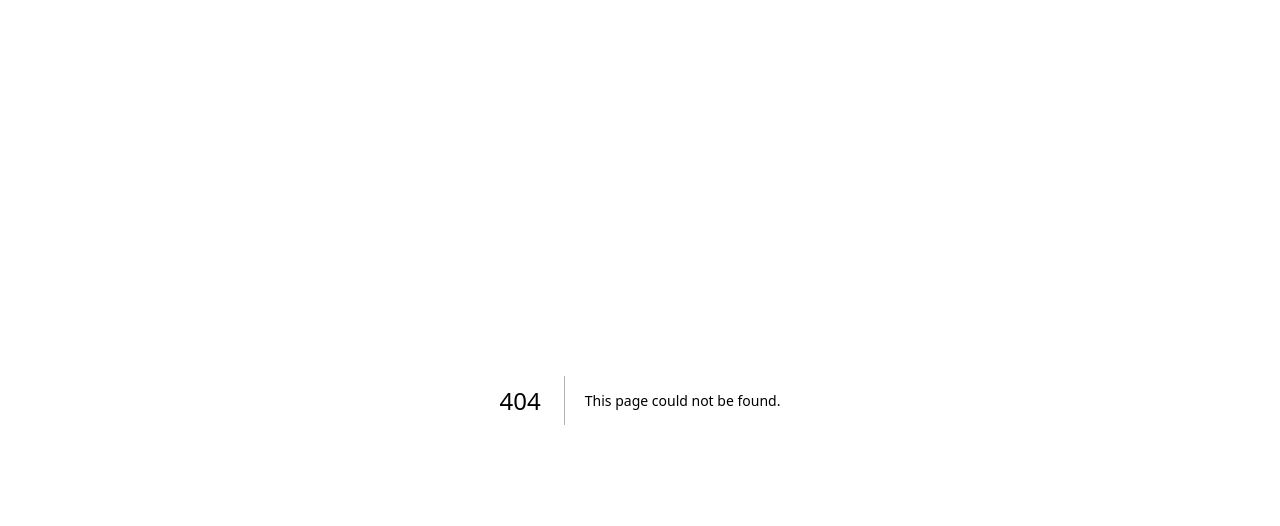
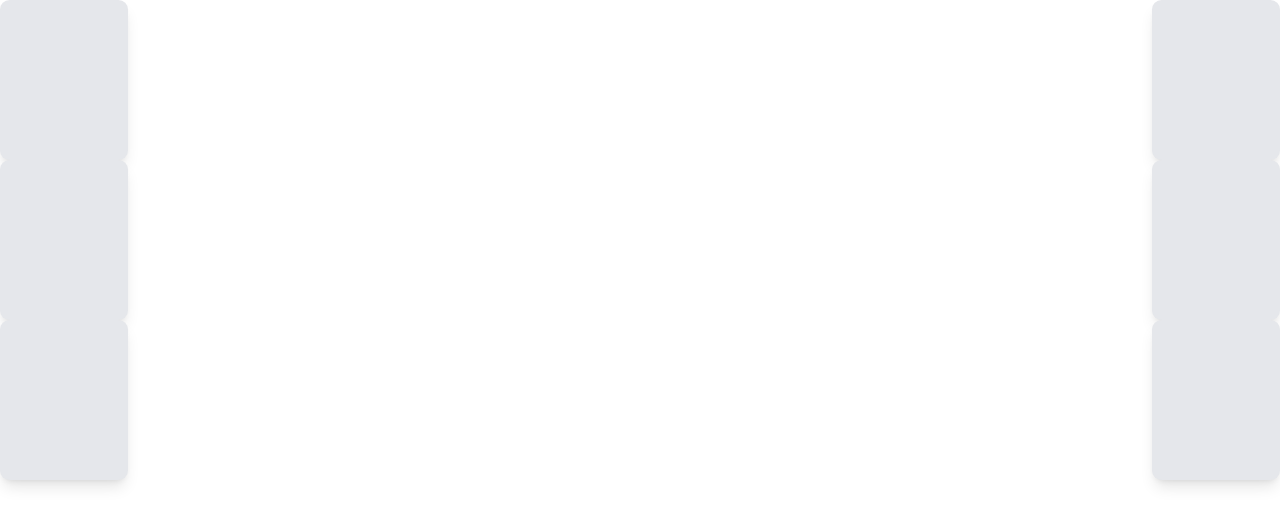
Before and after one commit to Mahusaa/Jagad-Web, a Next.js app: page /test in a window 1280 px wide. Before the commit this address had no page. Shown: the top 526 px of the page. Built offline with nearby package versions, Linux system fonts and the light colour scheme.

Commit message:
[fix] fix ui

```diff
--- a/app/page.tsx
+++ b/app/page.tsx
@@ -43,6 +43,20 @@ export default function Home() {
             </div>
           </div>
         </section>
+        <div className="relative h-64 w-64 overflow-hidden border">
+          <div className="absolute w-full animate-loop-scroll">
+            <div className="space-y-4">
+              {Array.from({ length: 10 }).map((_, i) => (
+                <div
+                  key={i}
+                  className="w-64 p-4 text-center bg-white border rounded shadow"
+                >
+                  Item {i + 1}
+                </div>
+              ))}
+            </div>
+          </div>
+        </div>
       </main>
       <footer className="border-t bg-white">
         <div className="container py-12 md:py-16">
--- /dev/null
+++ b/app/test/page.tsx
@@ -0,0 +1,54 @@
+"use client"
+import { useEffect, useState } from "react";
+
+const AnimationComponent = () => {
+  const [scrollY, setScrollY] = useState(0);
+  const [isMobile, setIsMobile] = useState(false);
+
+  useEffect(() => {
+    setIsMobile(window.innerWidth <= 768);
+
+    const handleScroll = () => setScrollY(window.scrollY);
+    const handleResize = () => setIsMobile(window.innerWidth <= 768);
+
+    window.addEventListener("scroll", handleScroll);
+    window.addEventListener("resize", handleResize);
+
+    return () => {
+      window.removeEventListener("scroll", handleScroll);
+      window.removeEventListener("resize", handleResize);
+    };
+  }, []);
+
+  const leftXValues = isMobile ? [-1500, -1500, -500] : [-800, -900, -400];
+  const rightXValues = isMobile ? [1500, 1500, 500] : [800, 900, 400];
+  const leftRotationValues = isMobile ? [-45, -40, -50] : [-30, -20, -35];
+  const rightRotationValues = isMobile ? [45, 40, 50] : [30, 20, 35];
+  const yValues = isMobile ? [200, -300, -700] : [100, -150, -400];
+
+  const getTransformStyle = (index, isLeft) => {
+    const progress = Math.min(scrollY / 800, 1);
+    return {
+      transform: `translate(${progress * (isLeft ? leftXValues[index] : rightXValues[index])}px, ${progress * yValues[index]}px) rotate(${progress * (isLeft ? leftRotationValues[index] : rightRotationValues[index])}deg)`,
+    };
+  };
+
+  return (
+    <div className="main">
+      {[0, 1, 2].map((index) => (
+        <div key={index} className="row flex justify-between">
+          <div
+            className="card-left bg-gray-200 w-32 h-40 rounded-lg shadow-lg"
+            style={getTransformStyle(index, true)}
+          ></div>
+          <div
+            className="card-right bg-gray-200 w-32 h-40 rounded-lg shadow-lg"
+            style={getTransformStyle(index, false)}
+          ></div>
+        </div>
+      ))}
+    </div>
+  );
+};
+
+export default AnimationComponent;
--- a/components/hero-section.tsx
+++ b/components/hero-section.tsx
@@ -83,6 +83,16 @@ export default function HeroSection() {
 
 
             </div>
+            <div className="absolute top-1/4 right-0 w-64 h-96 translate-x-1/3 -translate-y-1/4 rotate-6">
+              <div className="w-full h-full bg-orange-200 rounded-xl p-4">
+                <div className="text-lg font-bold">Elevate Your Brand with Data</div>
+                <div className="text-sm mb-4">Driven Marketing</div>
+                <div className="flex gap-4 mt-8">
+                  <div className="w-16 h-16 bg-purple-700 rounded-lg"></div>
+                  <div className="w-16 h-16 bg-orange-700 rounded-lg"></div>
+                </div>
+              </div>
+            </div>
 
             <div className="flex flex-row items-center gap-4 justify-center">
               <div className="relative">
--- a/package.json
+++ b/package.json
@@ -12,10 +12,12 @@
     "@radix-ui/react-slot": "^1.1.2",
     "class-variance-authority": "^0.7.1",
     "clsx": "^2.1.1",
+    "framer-motion": "^12.6.2",
     "lucide-react": "^0.484.0",
     "next": "15.2.4",
     "react": "^19.0.0",
     "react-dom": "^19.0.0",
+    "react-intersection-observer": "^9.16.0",
     "tailwind-merge": "^3.0.2",
     "tailwindcss-animate": "^1.0.7",
     "tw-animate-css": "^1.2.4"
--- a/tailwind.config.js
+++ b/tailwind.config.js
@@ -1,3 +1,5 @@
+const { transform } = require("typescript");
+
 module.exports = {
   darkMode: ["class"],
   content: [
@@ -65,14 +67,20 @@ module.exports = {
           from: { height: "var(--radix-accordion-content-height)" },
           to: { height: 0 },
         },
+        loopScroll: {
+          from: { transform: "translateY(0)" },
+          to: { transform: "translateY(-100%)" },
+        },
         float: {
           "0%, 100%": { transform: "translateY(0)" },
           "50%": { transform: "translateY(-20px)" },
         },
+
       },
       animation: {
         "accordion-down": "accordion-down 0.2s ease-out",
         "accordion-up": "accordion-up 0.2s ease-out",
+        "loop-scroll": "loopScroll 50s linear infinite",
       },
     },
   },
```
Also changed, not shown: 1 other file (tests, documents, lock files or other folders).
